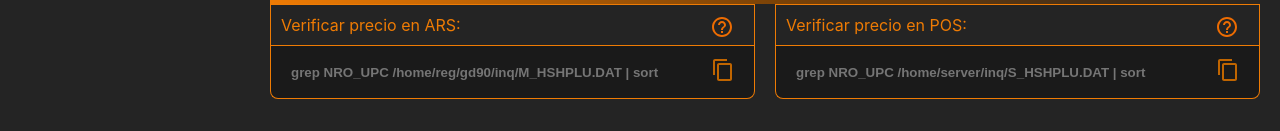
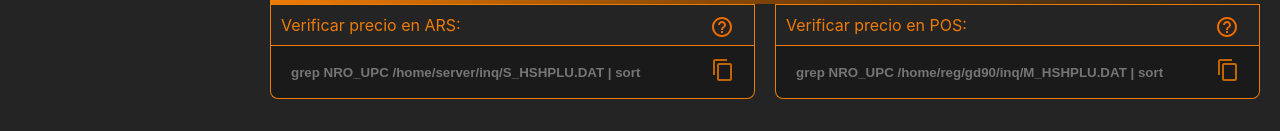
Before and after one commit to jlchurruarin/WebFrontTiendas, a React (Vite) app: page /commandspricing in a window 1280 px wide. Shown: the part 821-952 px from the top of the page. Built offline with nearby package versions, Linux system fonts and the light colour scheme.

Commit message:
Se corrigen comandos "Verificar precio en ARS:" y "Verificar precio en POS:"

```diff
--- a/src/components/Comandos/ComandosPricing.jsx
+++ b/src/components/Comandos/ComandosPricing.jsx
@@ -34,8 +34,8 @@ function ComandosPricing() {
               <Command commandName="PMT en POS" placeHolder='cd "/home/reg/DP/NCR/DigitalPromotions/Promotion Files" && ll' command='cd "/home/reg/DP/NCR/DigitalPromotions/Promotion Files" && ll'/>
             </CommandCategory>
             <CommandCategory title="Verificación de precio regular">
-              <Command commandName="Verificar precio en ARS:" placeHolder='grep NRO_UPC /home/reg/gd90/inq/M_HSHPLU.DAT | sort' command='grep $inputValue$ /home/reg/gd90/inq/M_HSHPLU.DAT | sort' alertMsg='Ingrese un UPC'/>
-              <Command commandName="Verificar precio en POS:" placeHolder="grep NRO_UPC /home/server/inq/S_HSHPLU.DAT | sort" command="grep $inputValue$ /home/server/inq/S_HSHPLU.DAT | sort" alertMsg='Ingrese un UPC'/>
+            <Command commandName="Verificar precio en ARS:" placeHolder='grep NRO_UPC /home/server/inq/S_HSHPLU.DAT | sort' command='grep $inputValue$ /home/server/inq/S_HSHPLU.DAT | sort' alertMsg='Ingrese un UPC'/>
+            <Command commandName="Verificar precio en POS:" placeHolder="grep NRO_UPC /home/reg/gd90/inq/M_HSHPLU.DAT | sort" command="grep $inputValue$ /home/reg/gd90/inq/M_HSHPLU.DAT | sort" alertMsg='Ingrese un UPC'/>
             </CommandCategory>
           </div>
         </div>
```
